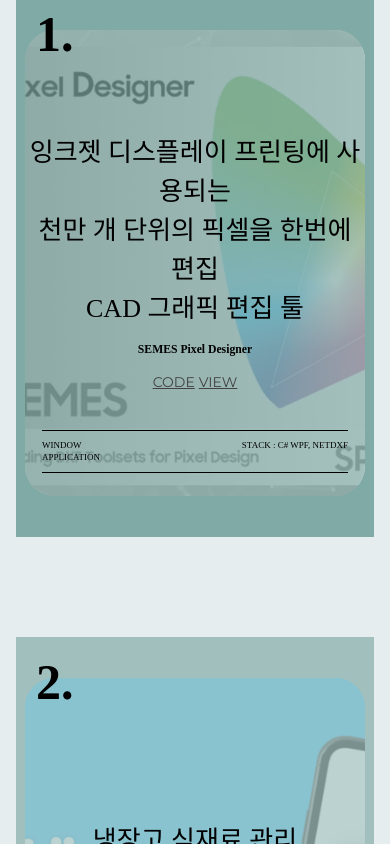
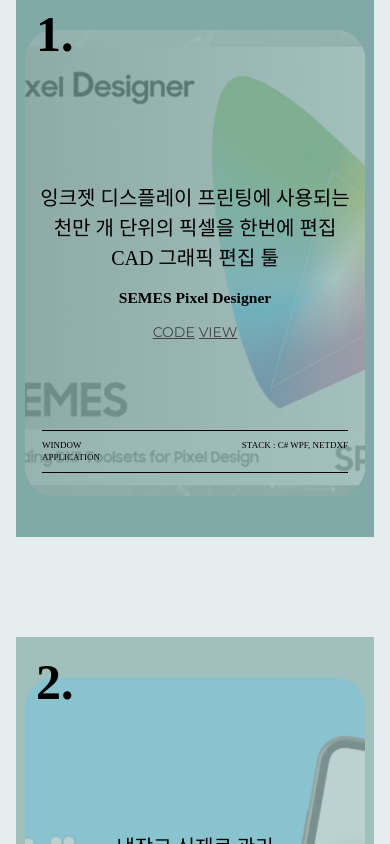
Before and after one commit to RookMG/portfolio, a React (Create React App) app: page / in a window 390 px wide. Shown: the part 1600-2444 px from the top of the page. Built offline with nearby package versions, Linux system fonts and the light colour scheme; a small style sheet from the web is missing; a web font is replaced by a local one.

Commit message:
feat : 모바일 환경 크기 변경

```diff
--- a/src/assets/scss/section/_project.scss
+++ b/src/assets/scss/section/_project.scss
@@ -77,12 +77,12 @@
             font-family: var(--mainKor-font);
 
             @media (max-width: 800px){
-              font-size: 26px;
+              font-size: 20px;
             }
           }
         }
         .title {
-          font-size: 3vw;
+          font-size: 4vw;
           font-weight: 900;
           font-family: var(--mainKor-font);
           margin-bottom: 1rem;
```
